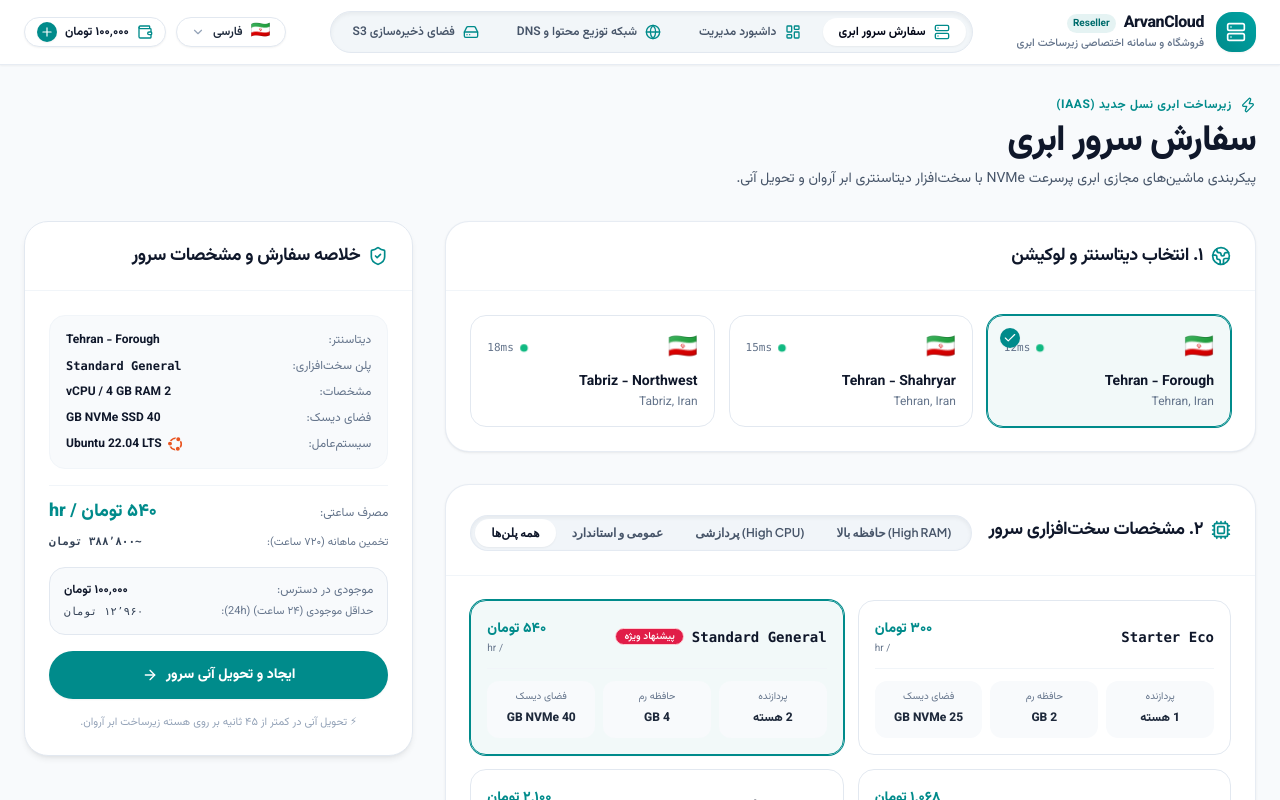
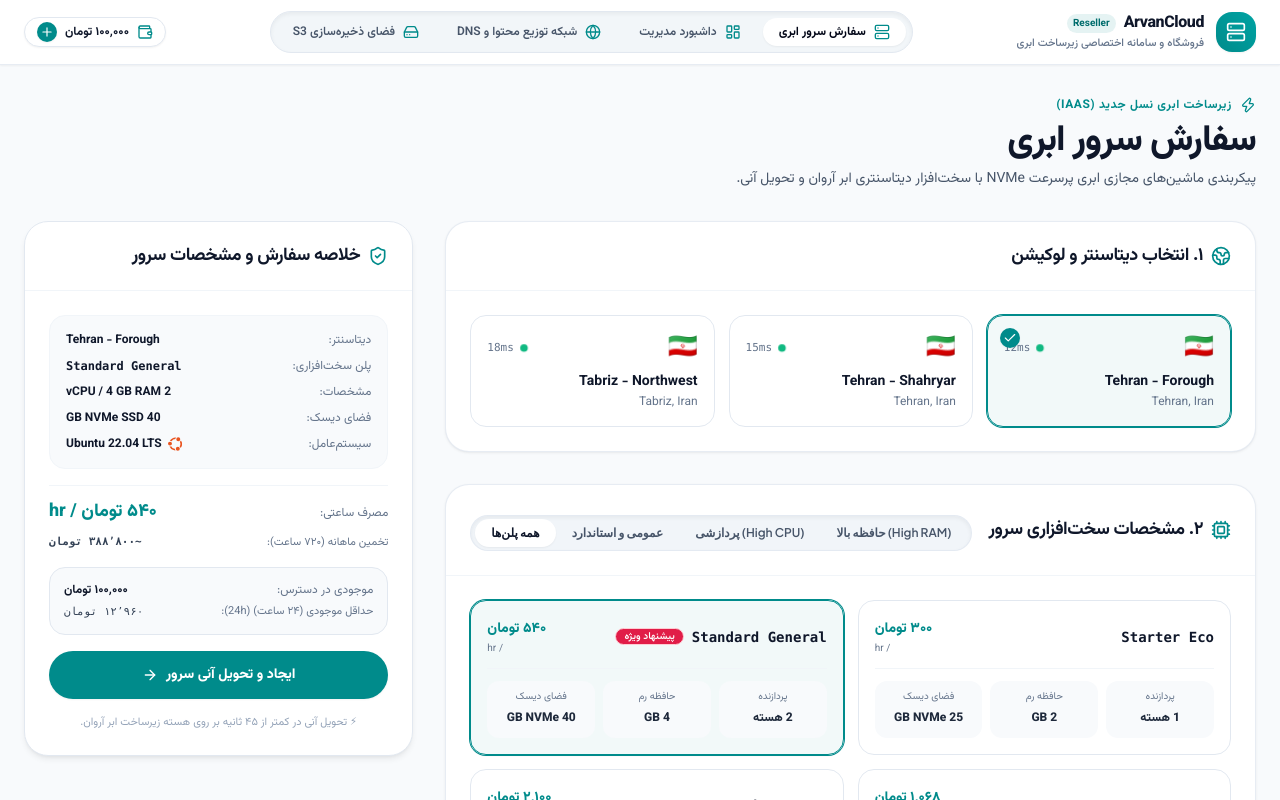
Before and after one commit to ARUSH221617/arv-seller, a React app: page / in a window 1280 px wide. Shown: the top 800 px of the page. Built offline with nearby package versions, Linux system fonts and the light colour scheme; the HTML template or start-up script is replaced by a standard one.

Commit message:
fix(i18n): remove manual language switcher UI and rely purely on WordPress active locale

```diff
--- a/src/App.tsx
+++ b/src/App.tsx
@@ -76,7 +76,6 @@
         activeTab={activeTab}
         onSelectTab={handleSelectTab}
         language={language}
-        onSelectLanguage={setLanguage}
         balance={balance}
         currency={currency}
         isLogged={isLogged}
--- a/src/admin/AdminApp.tsx
+++ b/src/admin/AdminApp.tsx
@@ -3,7 +3,6 @@
 import { AdminSettingsView } from './views/AdminSettingsView';
 import { AdminResourcesView } from './views/AdminResourcesView';
 import { AdminWalletsView } from './views/AdminWalletsView';
-import { LanguageDropdown } from '../components/navigation/LanguageDropdown';
 import { ToastContainer } from '../components/ui/toast';
 import { Server, Settings, Wallet, Layers } from 'lucide-react';
 import { cn } from '../lib/utils';
@@ -61,13 +60,8 @@
           </div>
         </div>
 
-        {/* Navigation & Language Switcher */}
+        {/* Navigation */}
         <div className="flex flex-wrap items-center gap-3">
-          <LanguageDropdown
-            currentLanguage={language}
-            onSelectLanguage={setLanguage}
-          />
-
           <nav className="flex items-center gap-1 rounded-full border border-slate-200 bg-slate-100 p-1.5 shadow-inner">
             <button
               onClick={() => setActiveTab('settings')}
--- a/src/components/navigation/TopAppBar.tsx
+++ b/src/components/navigation/TopAppBar.tsx
@@ -1,7 +1,6 @@
 import React from 'react';
 import { Server, LayoutDashboard, Globe, HardDrive, Plus, Wallet, LogIn } from 'lucide-react';
 import { Button } from '../ui/button';
-import { LanguageDropdown } from './LanguageDropdown';
 import { ActiveTab, SupportedLanguage } from '../../types';
 import { formatCurrency, cn } from '../../lib/utils';
 
@@ -9,7 +8,6 @@
   activeTab: ActiveTab;
   onSelectTab: (tab: ActiveTab) => void;
   language: SupportedLanguage;
-  onSelectLanguage?: (lang: SupportedLanguage) => void;
   balance: number;
   currency: string;
   isLogged: boolean;
@@ -22,7 +20,6 @@
   activeTab,
   onSelectTab,
   language,
-  onSelectLanguage,
   balance,
   currency,
   isLogged,
@@ -108,15 +105,8 @@
           </button>
         </nav>
 
-        {/* 3. Action Cluster (Live Wallet Chip & User CTA & Language Switcher) */}
-        <div className="flex items-center gap-2.5">
-          {onSelectLanguage && (
-            <LanguageDropdown
-              currentLanguage={language}
-              onSelectLanguage={onSelectLanguage}
-            />
-          )}
-
+        {/* 3. Action Cluster (Live Wallet Chip & User CTA) */}
+        <div className="flex items-center gap-3">
           {isLogged ? (
             <div className="flex items-center gap-2 rounded-full border border-slate-200 bg-white px-3 py-1 text-xs shadow-sm">
               <Wallet className="h-4 w-4 text-arvan-teal" />
```
Also changed, not shown: public/dist/admin-app.js, public/dist/canvas-app.js, public/dist/chunks/styles.js.
